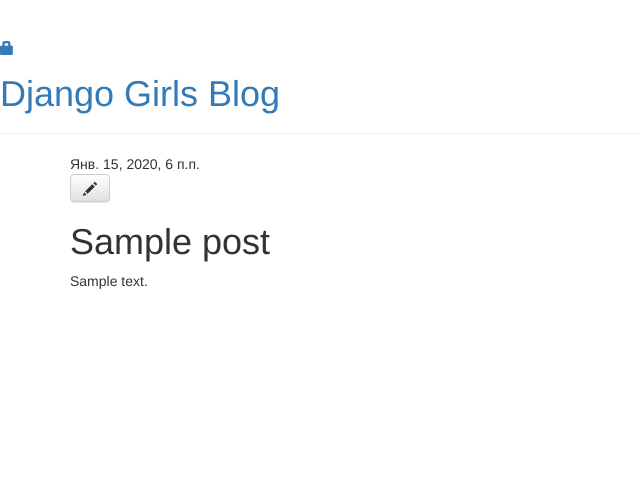
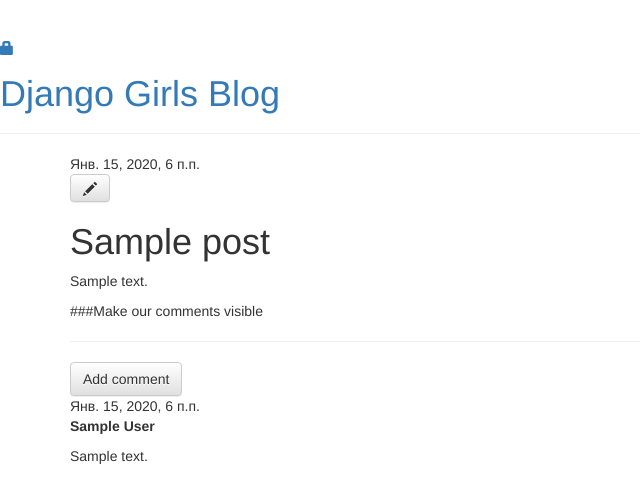
Before and after one commit to Yushkaaa/my-first-blog, a Django app: page /post/1/ in a window 1280 px wide. Shown: the top 503 px of the page, without its empty margins (0-640 px from the left). Run offline with Django 3.2, Linux system fonts and the light colour scheme; tables that the repository leaves empty hold one stand-in row (values such as "Sample post"); some libraries are stand-ins or nearby versions.

Commit message:
Moderating  comment(2)

```diff
--- a/blog/models.py
+++ b/blog/models.py
@@ -35,5 +35,5 @@ class Comment(models.Model):
     def __str__(self):
         return self.text
 
-    def approved_comments(self):
-        return self.comments.filter(approved_comment=True)
+def approved_comments(self):
+    return self.comments.filter(approved_comment=True)
--- a/blog/templates/blog/post_detail.html
+++ b/blog/templates/blog/post_detail.html
@@ -15,9 +15,10 @@
         <h1>{{ post.title }}</h1>
         <p>{{ post.text|linebreaksbr }}</p>
     </div>
-{% endblock %}
+
 ###Make our comments visible
 <hr>
+<a class="btn btn-default" href="{% url 'add_comment_to_post' pk=post.pk %}">Add comment</a>
 {% for comment in post.comments.all %}
     {% if user.is_authenticated or comment.approved_comment %}
     <div class="comment">
@@ -35,3 +36,4 @@
 {% empty %}
     <p>No comments here yet :(</p>
 {% endfor %}
+{% endblock %}
--- a/blog/templates/blog/post_list.html
+++ b/blog/templates/blog/post_list.html
@@ -8,7 +8,6 @@
             </div>
             <h1><a href="{% url 'post_detail' pk=post.pk %}">{{ post.title }}</a></h1>
             <p>{{ post.text|linebreaksbr }}</p>
-###comments
             <a href="{% url 'post_detail' pk=post.pk %}">Comments: {{ post.approved_comments.count }}</a>
         </div>
     {% endfor %}
```
